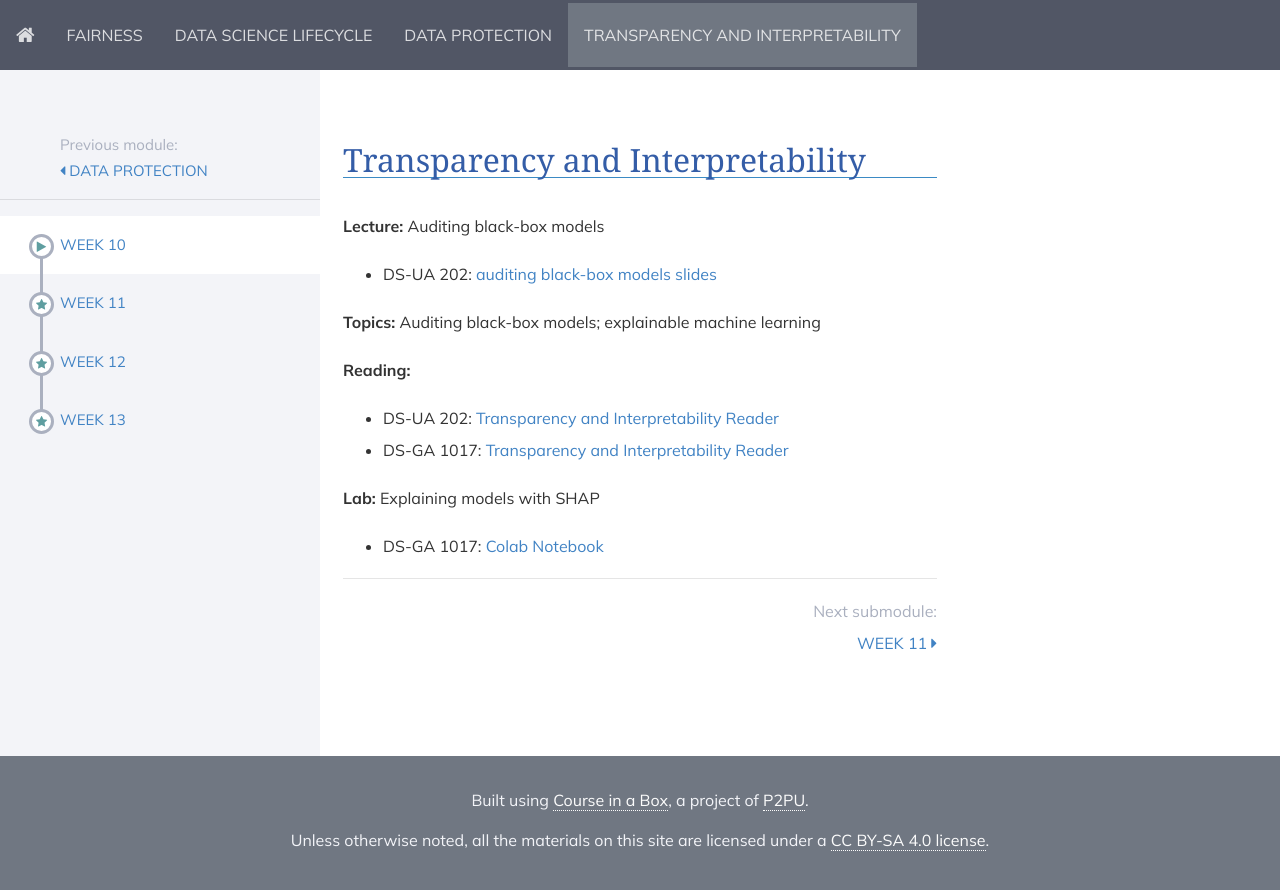
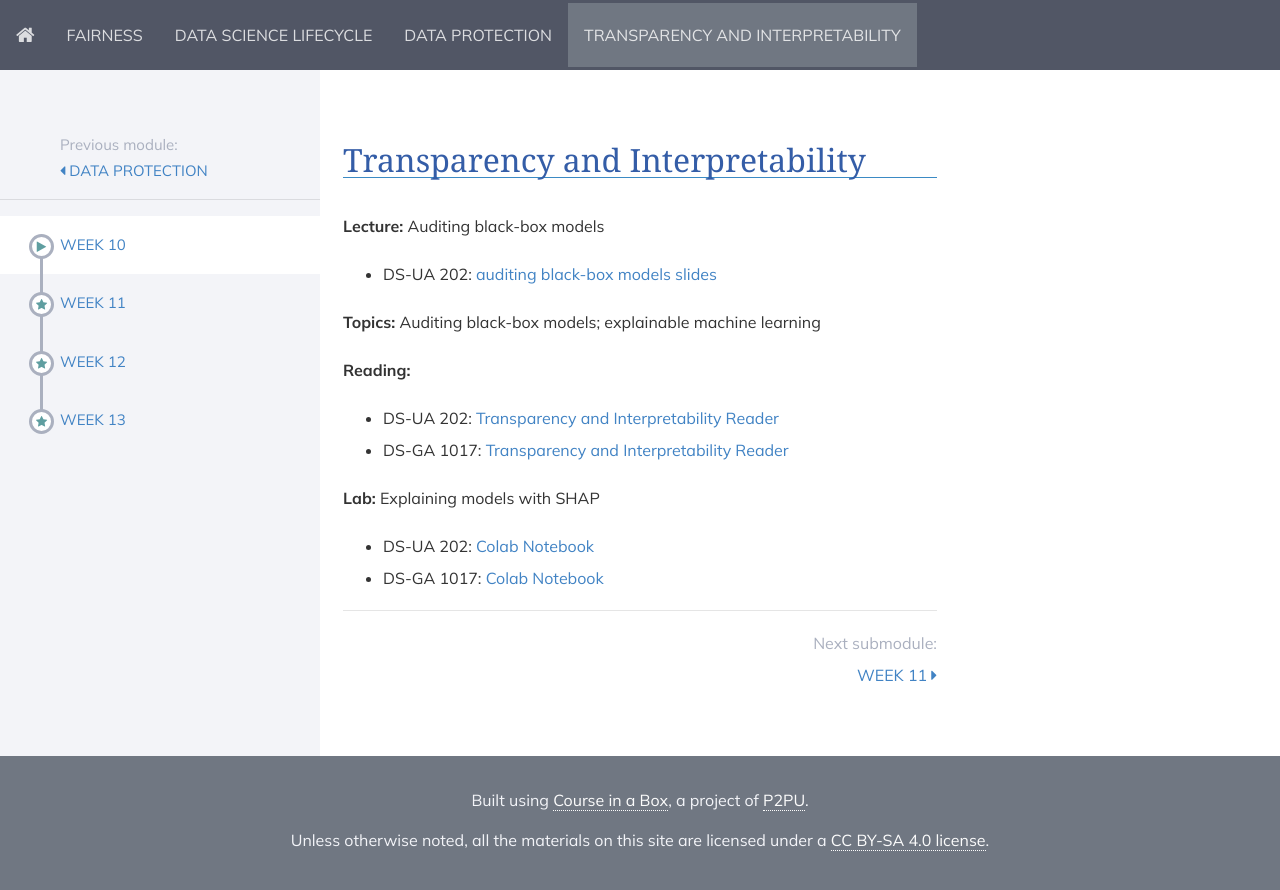
Before and after one commit to DataResponsibly/rds24, a Jekyll site: the page built from modules/transparency_and_interpretability/_posts/2000-01-01-week10.md, in a window 1280 px wide. Shown: the top 890 px of the page. Built offline with Jekyll 4.4.1, drawn with Linux system fonts in a browser that asks for light colours; nearby versions of some CDN libraries.

Commit message:
Update 2000-01-01-week10.md

```diff
--- a/modules/transparency_and_interpretability/_posts/2000-01-01-week10.md
+++ b/modules/transparency_and_interpretability/_posts/2000-01-01-week10.md
@@ -20,4 +20,5 @@ title: Week 10
 
 **Lab:** Explaining models with SHAP
 
+* DS-UA 202: [Colab Notebook](https://colab.research.google.com/drive/1Y5qwGwy1v_l25ZOtZOPN15ZOfiQkfOWK?usp=sharing)
 * DS-GA 1017: [Colab Notebook](https://colab.research.google.com/drive/1IyOjGaIMB_WCOn6vw16q_WCE3l52bqEp?usp=sharing)
```
